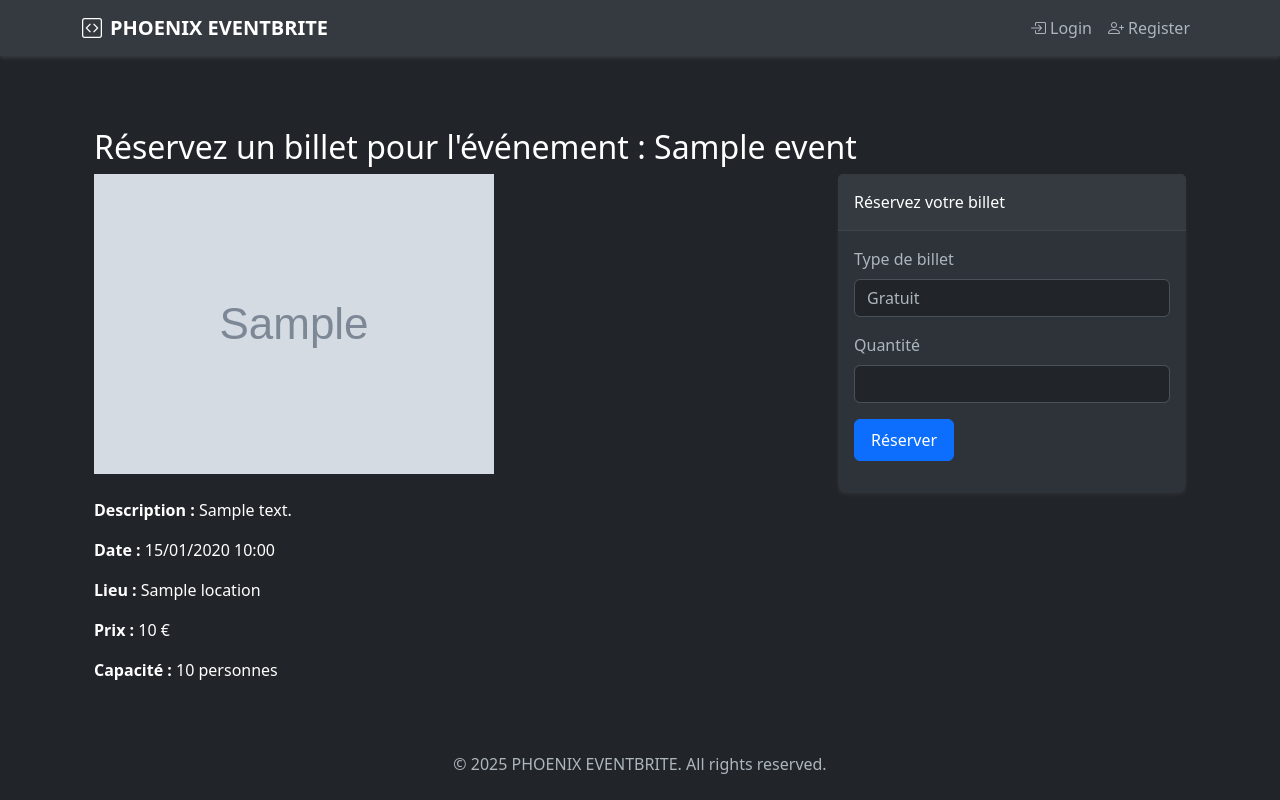
After one commit to Youcode-Classe-E-2024-2025/PHOENIX_Eventbrite, a PHP site: template app/views/Participant/resevation.twig in a window 1280 px wide. The commit adds this page. Run offline with PHP 8.4, Linux system fonts and the light colour scheme; the template is opened without the code that fills it: most values are stand-ins (such as "Sample title", 1, 10 or a date in 2020); grey boxes marked "Sample" are stand-in pictures; some libraries are stand-ins or nearby versions.

Commit message:
faire le front end de reservation et class reservation etr

```diff
--- a/app/Controllers/paticipantController.php
+++ b/app/Controllers/paticipantController.php
@@ -57,7 +57,6 @@ use PHPUnit\Framework\Constraint\Count;
 
 }
 
-
     }
 
 ?>
--- a/app/views/Participant/event_detail.twig
+++ b/app/views/Participant/event_detail.twig
@@ -26,5 +26,6 @@
         </div>
     </div>
     <a href="/events" class="btn btn-secondary mt-4">Retour à la liste des événements</a>
+    <a href="/resevation" class="btn btn-primary mt-4">Reserver un billet </a>
 </div>
 {% endblock %}
--- /dev/null
+++ b/app/views/Participant/resevation.twig
@@ -0,0 +1,43 @@
+{% extends 'layouts/base.twig' %}
+
+{% block title %}Réserver un billet pour : {{ event.title }}{% endblock %}
+
+{% block content %}
+<div class="container mt-5">
+    <h2>Réservez un billet pour l'événement : {{ event.title }}</h2>
+    <div class="row">
+        <div class="col-md-8">
+            <img src="{{ event.image_url | default('https://placehold.co/600x300') }}" class="img-fluid mb-4" alt="{{ event.title }}">
+            <p><strong>Description :</strong> {{ event.description }}</p>
+            <p><strong>Date :</strong> {{ event.date|date('d/m/Y H:i') }}</p>
+            <p><strong>Lieu :</strong> {{ event.location }}</p>
+            <p><strong>Prix :</strong> {{ event.price ? event.price ~ ' €' : 'Gratuit' }}</p>
+            <p><strong>Capacité :</strong> {{ event.capacity ? event.capacity ~ ' personnes' : 'Non spécifiée' }}</p>
+        </div>
+        <div class="col-md-4">
+            <div class="card">
+                <div class="card-header">Réservez votre billet</div>
+                <div class="card-body">
+                    <form action="/reservation/{{ event.id }}" method="POST">
+                        <div class="mb-3">
+                            <label for="ticket_type" class="form-label">Type de billet</label>
+                            <select class="form-control" id="ticket_type" name="ticket_type">
+                                <option value="Gratuit">Gratuit</option>
+                                <option value="Payant">Payant</option>
+                                <option value="VIP">VIP</option>
+                            </select>
+                        </div>
+                        <div class="mb-3">
+                            <label for="quantity" class="form-label">Quantité</label>
+                            <input type="number" class="form-control" id="quantity" name="quantity" min="1" required>
+                        </div>
+                        <div class="mb-3">
+                            <button type="submit" class="btn btn-primary">Réserver</button>
+                        </div>
+                    </form>
+                </div>
+            </div>
+        </div>
+    </div>
+</div>
+{% endblock %}
```
Also changed, not shown: app/Models/Event.php (+2 -123 lines), app/Models/Reservation.php (added, +43 -0 lines), 3 other files.
